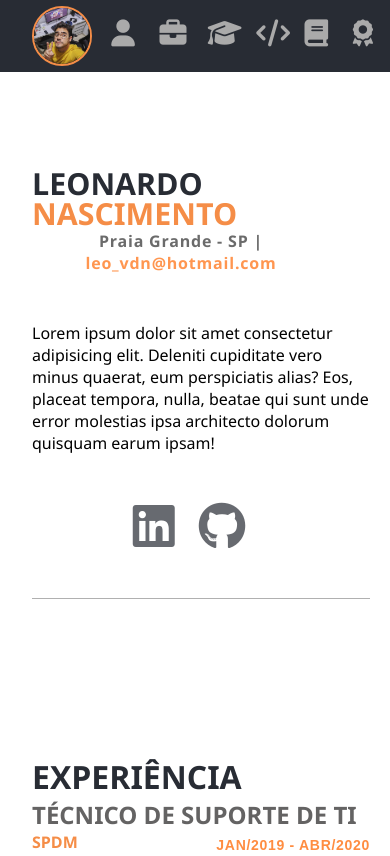
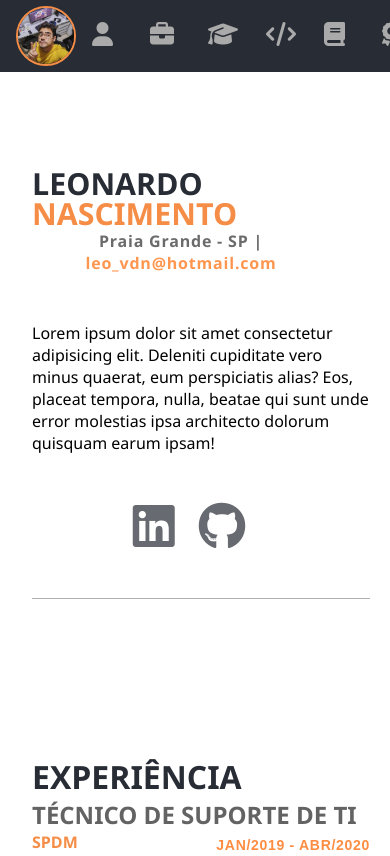
Before and after one commit to leovdn/leovdn.github.io, a plain HTML site: page index.html in a window 390 px wide. Shown: the top 856 px of the page. Drawn offline with Linux system fonts and the light colour scheme.

Commit message:
fixed responsive icons display

```diff
--- a/styles.css
+++ b/styles.css
@@ -65,7 +65,7 @@ hr {
 }
 
 .nav-content {
-  color: #fff;
+  color: rgb(75, 73, 73);
   text-align: center;
 }
 
@@ -285,9 +285,9 @@ hr {
   .nav-content ul {
     display: flex;
     flex-grow: 1;
+    justify-content: center;
   }
   .nav-content ul li {
-    flex-grow: 1;
     text-align: center;
   }
   .nav-content ul li a {
@@ -300,7 +300,8 @@ hr {
     display: none;
   }
   .fas  {
-    font-size: 1.5em;
+    font-size: 1.5rem;
+    margin-right: 1rem;
   }
   .projects-grid {
     grid-template-columns: 1fr;
```
